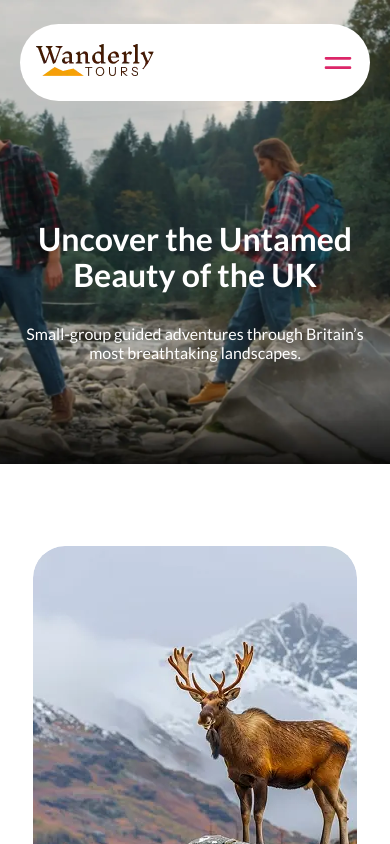
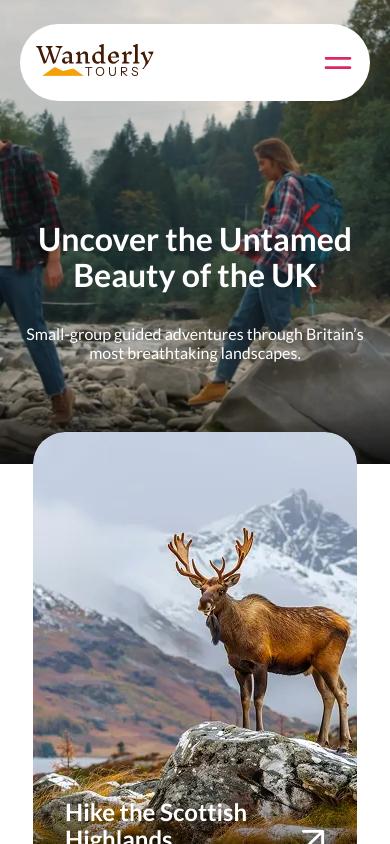
Before and after one commit to Mattheibs/wanderly-static, a React (Vite) app: page /#/ in a window 390 px wide. Shown: the top 844 px of the page. Built offline with nearby package versions, Linux system fonts and the light colour scheme.

Commit message:
Fixed index page sizing

```diff
--- a/src/App.css
+++ b/src/App.css
@@ -354,7 +354,7 @@ a {
 .home {
   text-align: center;
   margin-top: 18.375rem;
-  padding-bottom: 19.25rem;
+  height: calc(100dvh - 25rem);
 }
 
 .our-story-bg {
@@ -632,6 +632,10 @@ a {
     margin-top: 7.5rem;
     padding-bottom: 6.25rem;
   }
+  .home {
+    text-align: center;
+    height: 20dvh;
+  }
   .home h4 {
     max-width: 21.5rem;
     margin: 0 auto;
--- a/src/components/tours/tours.css
+++ b/src/components/tours/tours.css
@@ -5,7 +5,7 @@
   position: relative;
   justify-content: center;
   border-radius: 2rem;
-  margin-top: 6rem !important;
+  z-index: 1;
 }
 
 .tours-panel {
@@ -90,6 +90,5 @@
     position: relative;
     justify-content: center;
     border-radius: 2rem;
-    margin-top: 2.625rem !important;
   }
 }
```
